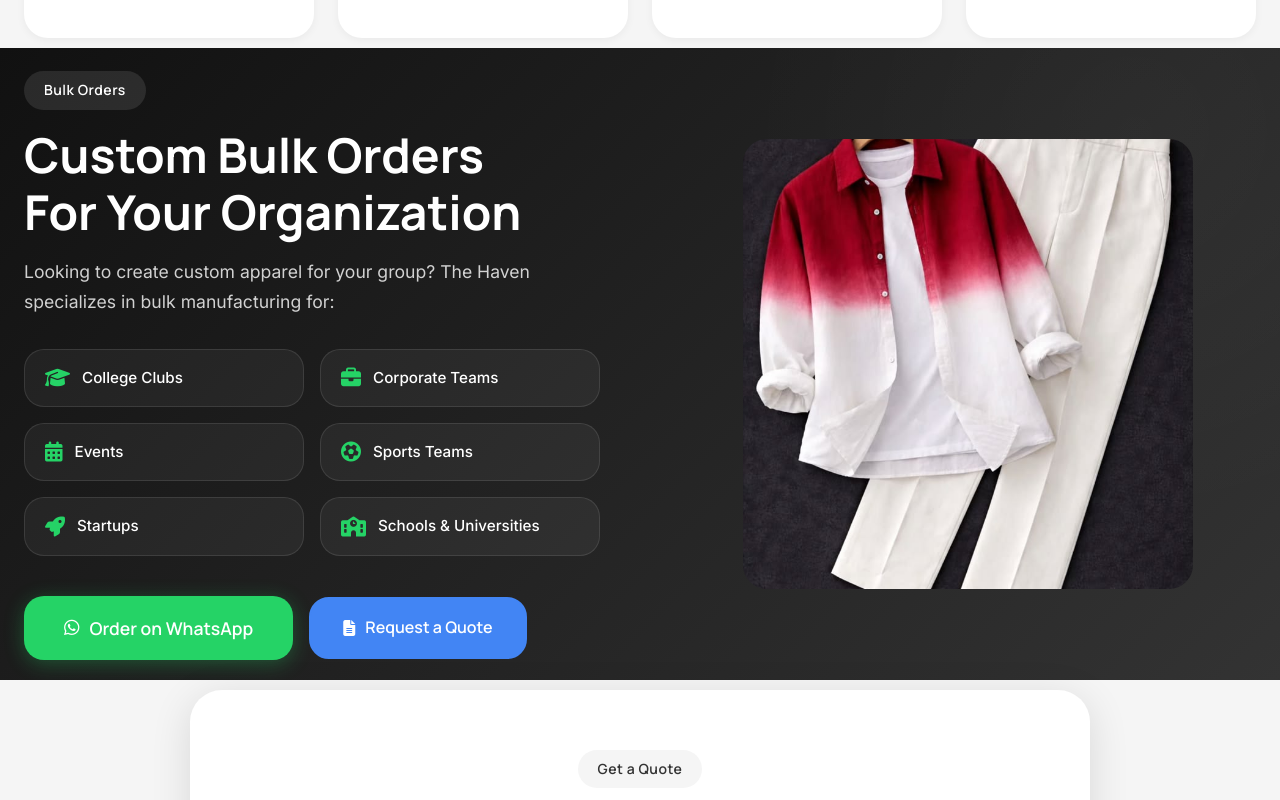
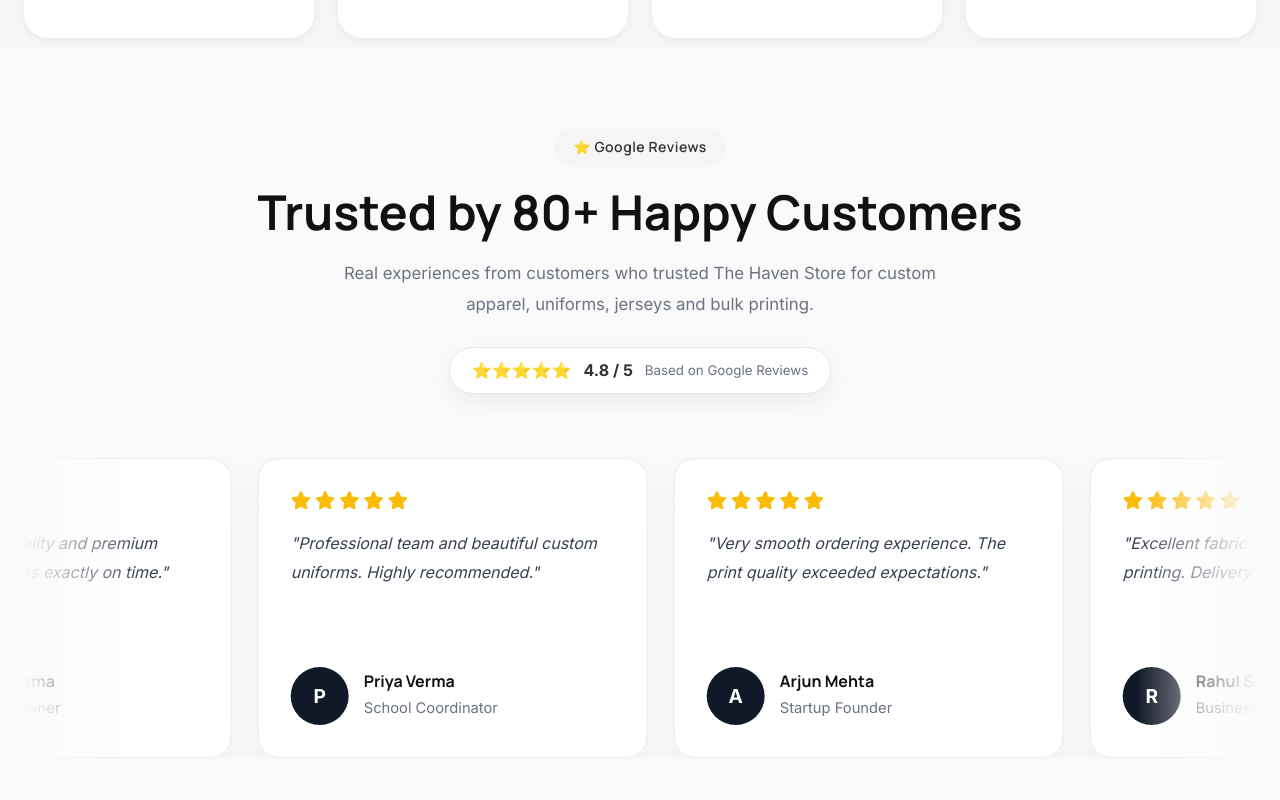
Before and after one commit to Jayasuriya-ENGINEER/thehavenstore, a React (Vite) app: page / in a window 1280 px wide. Shown: the part 1820-2620 px from the top of the page. Built offline with nearby package versions, Linux system fonts and the light colour scheme; no server answers; the database is empty.

Commit message:
Describe the changes you made

```diff
--- a/src/App.jsx
+++ b/src/App.jsx
@@ -61,8 +61,8 @@ function HomePage() {
       <About />
       <WhyChooseUs />
 
-      <BulkOrders />
-      <EnquiryForm />
+
+
       <Testimonials />
 
       <Contact />
```
